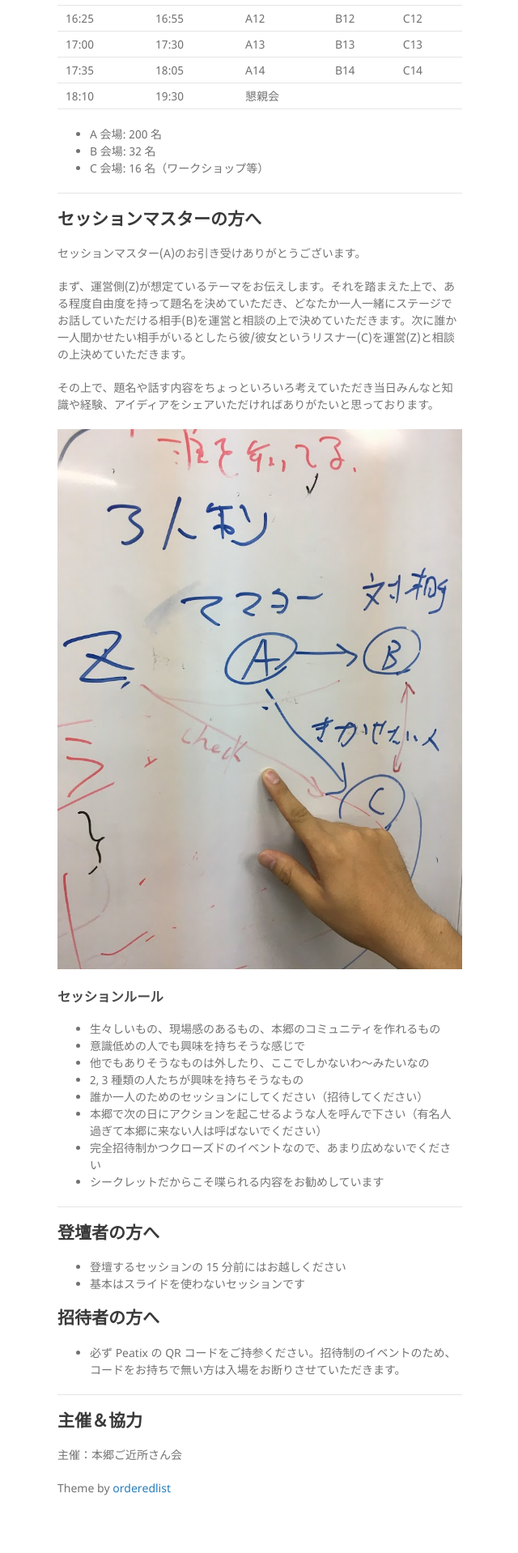
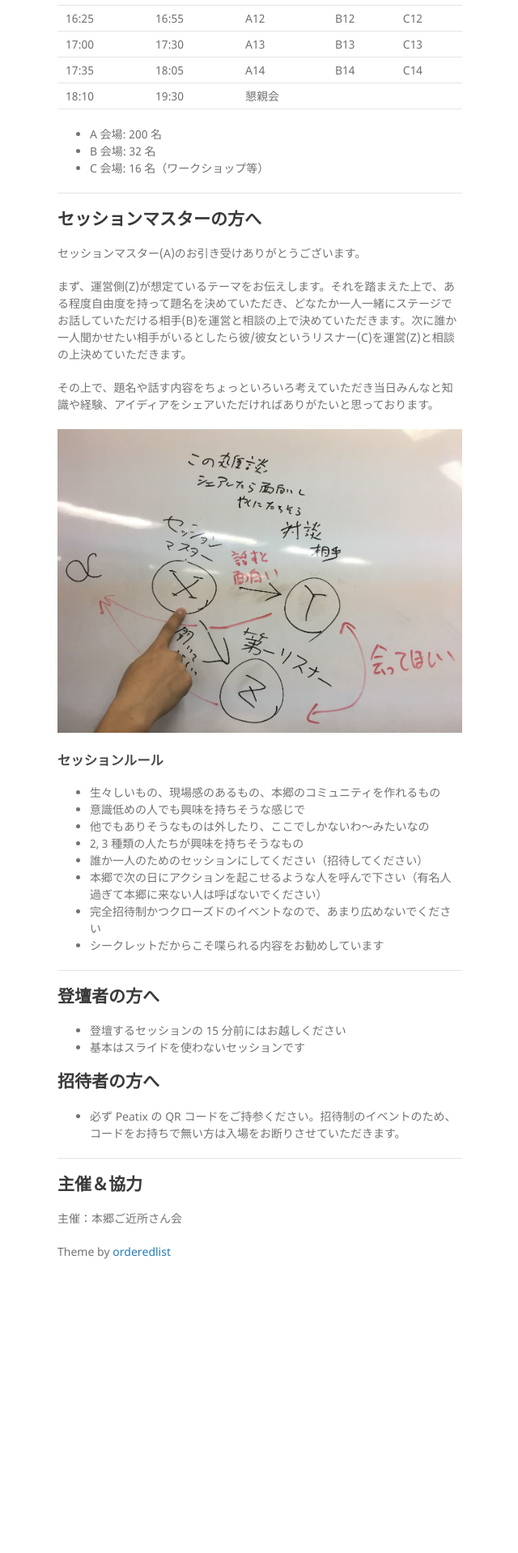
Before and after one commit to hongotechstartup/hongotechstartup.github.io, a Jekyll site: the page built from index.md, in a window 1280 px wide. Shown: the part 2103-4021 px from the top of the page at 81% size, without its empty margins (499-1139 px from the left). Built offline with Jekyll 4.4.1, drawn with Linux system fonts in a browser that asks for light colours; our own code applies the rules of GitHub Pages for plain Markdown files; after the commit the page ends 3729 px from its top, so only the background shows below that.

Commit message:
image changed

```diff
--- a/index.md
+++ b/index.md
@@ -114,7 +114,7 @@
 
 その上で、題名や話す内容をちょっといろいろ考えていただき当日みんなと知識や経験、アイディアをシェアいただければありがたいと思っております。
 
-![ルール](./images/event_rule.JPG "ルール")
+![ルール](./images/xyz.JPG "ルール")
 
 ### セッションルール
 
```
Also changed, not shown: images/xyz.JPG (added).
